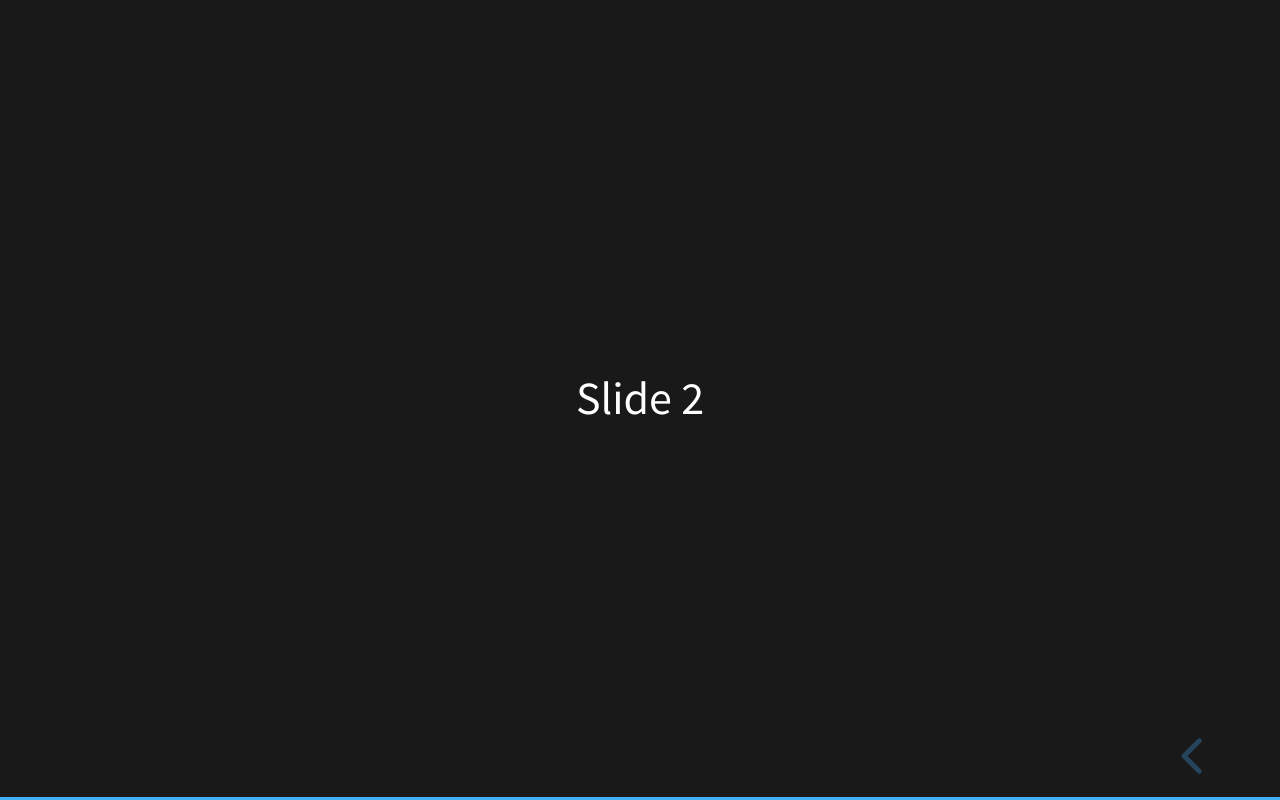
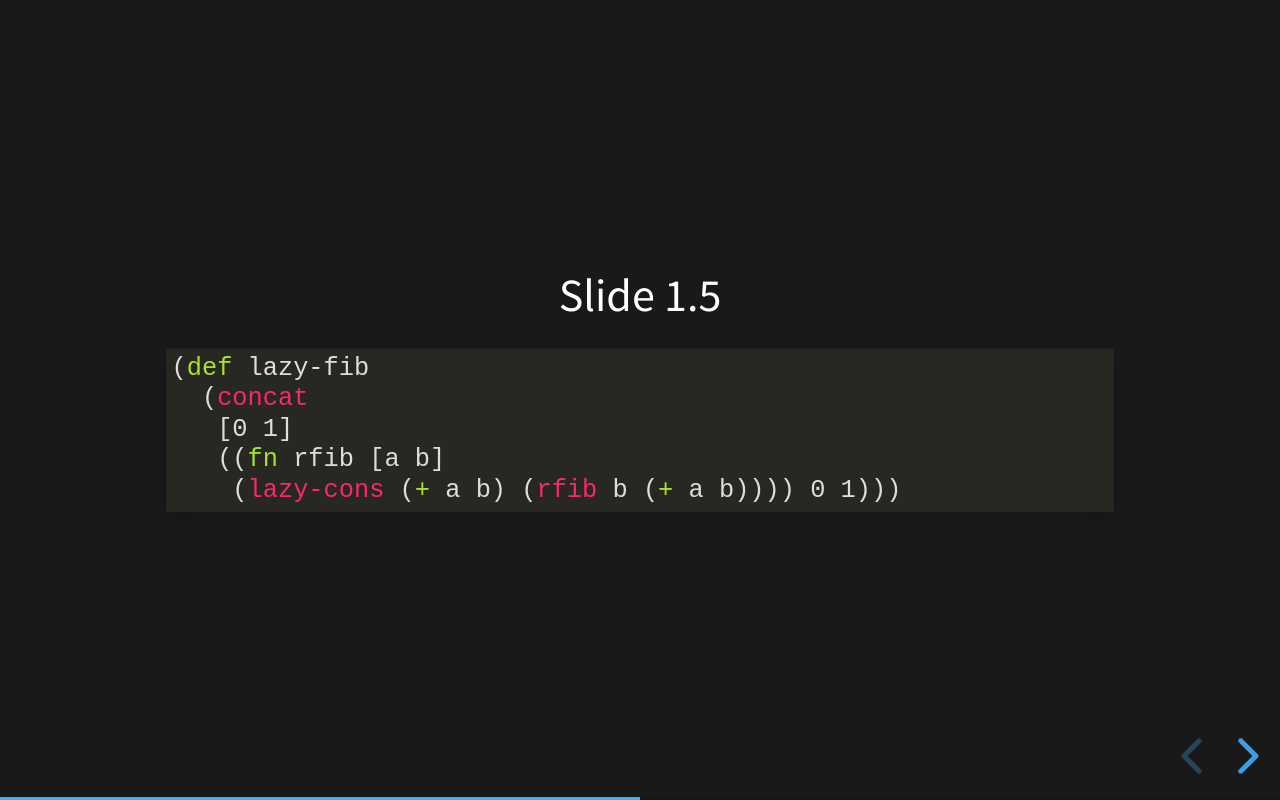
Before and after one commit to mattytrentini/ycdtim, a website: page docs/index.html in a window 1280 px wide. Both pictures are taken after a click on the button "next slide". Drawn offline with Linux system fonts and the light colour scheme.

Commit message:
Set favicon

```diff
--- a/docs/index.html
+++ b/docs/index.html
@@ -4,7 +4,8 @@
 		<meta charset="utf-8">
 		<meta name="viewport" content="width=device-width, initial-scale=1.0, maximum-scale=1.0, user-scalable=no">
 
-		<title>reveal.js</title>
+		<link rel="icon" href="media/favicon.ico">
+		<title>You Can't Do That In MicroPython! by Matt Trentini for PyCon AU 2023</title>
 
 		<link rel="stylesheet" href="dist/reset.css">
 		<link rel="stylesheet" href="dist/reveal.css">
@@ -16,7 +17,21 @@
 	<body>
 		<div class="reveal">
 			<div class="slides">
-				<section>Slide 1</section>
+
+				<section><h1>You Can't Do That In MicroPython!</h1>
+					<h2>Matt Trentini for PyCon AU 2023</h2>
+				</section>
+
+				<section>Slide 1.5
+					<pre><code data-trim data-noescape>
+						(def lazy-fib
+						  (concat
+						   [0 1]
+						   ((fn rfib [a b]
+								(lazy-cons (+ a b) (rfib b (+ a b)))) 0 1)))
+						  </code></pre>
+				</section>
+
 				<section>Slide 2</section>
 			</div>
 		</div>
```
Also changed, not shown: README.md.
